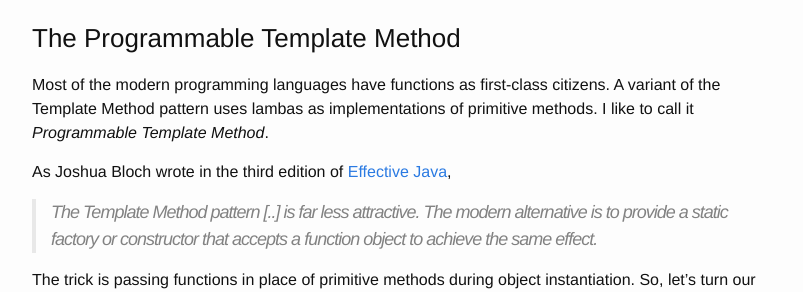
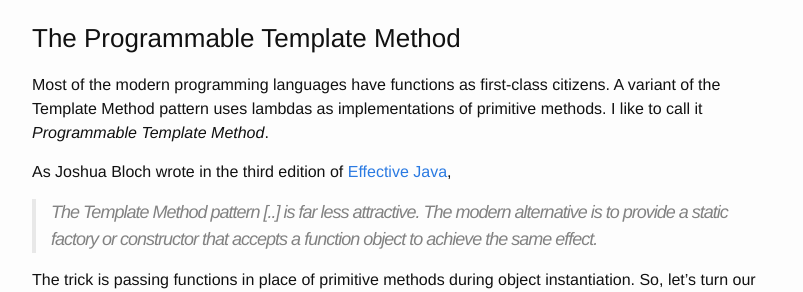
Before and after one commit to rcardin/rcardin.github.io, a Jekyll site: the page built from _posts/2018-04-02-template-method-pattern-revised.markdown, in a window 1280 px wide and 900 px high, scrolled down 4488 px. Shown: the part 184-476 px from the top of the window, without its empty margins (238-1041 px from the left). Built offline with Jekyll 4.4.1, drawn with Linux system fonts in a browser that asks for light colours; comment, search, counter and statistics services are not loaded; some of the changed text lies outside the part shown.

Commit message:
Typo correction

```diff
--- a/_posts/2018-04-02-template-method-pattern-revised.markdown
+++ b/_posts/2018-04-02-template-method-pattern-revised.markdown
@@ -158,7 +158,7 @@ val cloudCsvApplication = new Application(new CloudStorage(), new CsvReader())
 As a plus, we reduced the dependencies of the overall architecture, avoiding all those annoying subclasses.
 
 ### The Programmable Template Method
-Most of the modern programming languages have functions as first-class citizens. A  variant of the Template Method pattern uses lambas as implementations of primitive methods. I like to call it _Programmable Template Method_.
+Most of the modern programming languages have functions as first-class citizens. A  variant of the Template Method pattern uses lambdas as implementations of primitive methods. I like to call it _Programmable Template Method_.
 
 As Joshua Bloch wrote in the third edition of [Effective Java](https://www.amazon.com/Effective-Java-3rd-Joshua-Bloch/dp/0134685997),
 
```
Also changed, not shown: other parts of _posts/2018-04-02-template-method-pattern-revised.markdown (+1 -1 lines).
